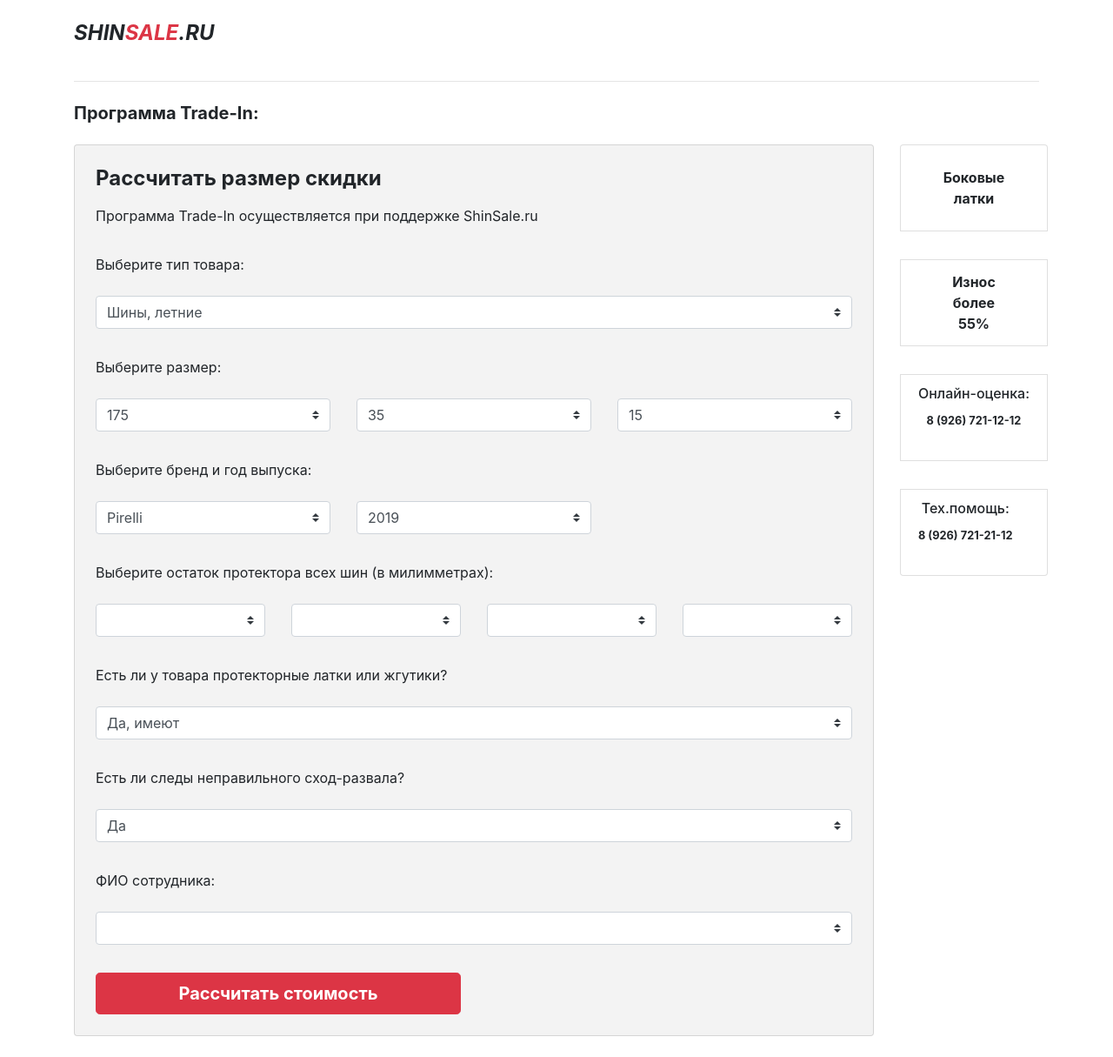
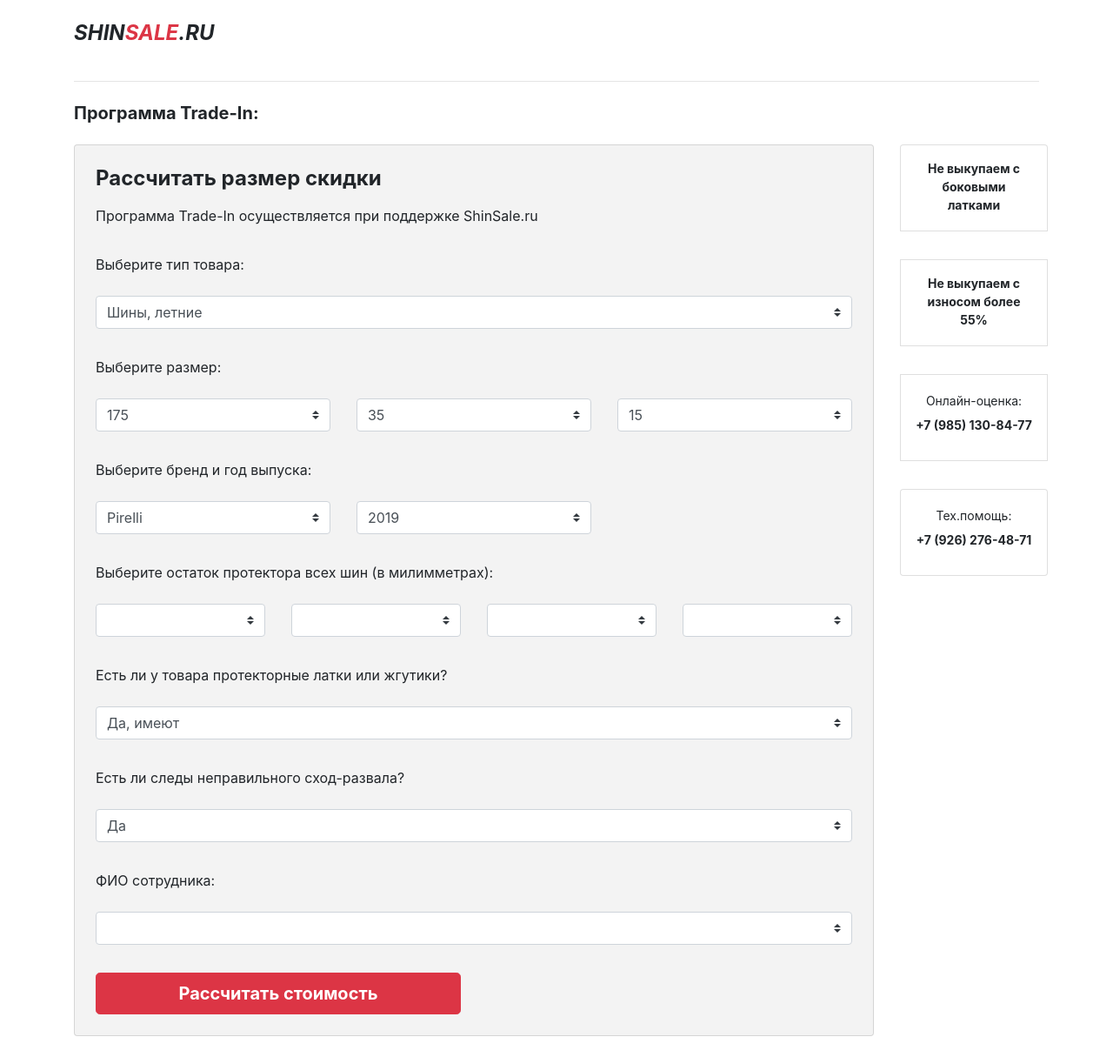
Before and after one commit to WhytryB/shins, a Django app: page / in a window 1280 px wide. Shown: the part 40-1255 px from the top of the page at 87% size. Run offline with Django 3.2, Linux system fonts and the light colour scheme; data comes from the database, SQL or seed files in the repository; both versions use the stored data as it was after the commit; lists and menus that the app fills with data are empty; some libraries are stand-ins or nearby versions.

Commit message:
uodate main

```diff
--- a/main/test.csv
+++ b/main/test.csv
@@ -1,2 +1,7 @@
 "person", "shine", "shirina","profile", "radius", "brand", "god","iznos1","iznos2","iznos3","iznos4", "latki", "sxod", "cena", "iznos", "skidka", "ind", "username","date"
 Денис Лысый Викторович,"Шины, летние",175,60,15,Pirelli,2018,21.0,21.0,21.0,21.0,Да,Да,1823,-162.5,427.5,752B895763,admin,2019-06-17 21:12:21.759690
+Денис Лысый Викторович,"Шины, зимние шипованные",175,60,15,Pirelli,2018,21.0,21.0,21.0,21.0,Да,Да,2127,-110.00000000000001,498.8,F1DBFD9071,admin,2019-06-18 14:10:57.496644
+Денис Лысый Викторович,"Шины, зимние шипованные",245,40,18,Pirelli,2018,7.0,7.0,7.0,7.0,Нет,Нет,7875,30.000000000000004,0,F041A6AC63,admin,2019-06-18 14:11:36.393397
+Денис Лысый Викторович,"Шины, зимние шипованные",175,65,15,Pirelli,2018,7.0,7.0,7.0,7.0,Нет,Нет,2625,30.000000000000004,0,928D770526,admin,2019-06-18 14:13:20.622224
+Денис Лысый Викторович,"Шины, зимние шипованные",245,40,18,Pirelli,2018,21.0,21.0,21.0,21.0,Нет,Нет,7875,-110.00000000000001,0,B61674385C,admin,2019-06-18 14:14:04.702469
+Денис Лысый Викторович,"Шины, летние",245,40,18,Pirelli,2018,21.0,21.0,21.0,21.0,Нет,Нет,6750,-162.5,0,0A70352E41,admin,2019-06-18 14:14:26.245824
--- a/static/main.css
+++ b/static/main.css
@@ -8,12 +8,20 @@
     max-width: 170px;
     min-height: 100px;
     max-height: 100px;
+    font-size: 14px !important;
+}
+
+.tex{
+    text-align: center !important;
+}
+
+li {
+
+text-align: center;
 
 }
 
-.tex{
-     transform: translate(-50%, -50%);
-  position: absolute;
-  top: 50%;
-  left: 50%;
+.pad{
+     height: 2em;  /* не в % */
+  line-height: 2em; /* не поддерживается Opera Mini [opera.com] */
 }
--- a/templates/main.html
+++ b/templates/main.html
@@ -558,31 +558,29 @@
 
 				<div class="col-md-2  order-md-2 mb-2">
 
-                    <ul class="list-group mb-0 p-0 text-left float-none shadow-none text-center">
+                    <ul class="list-group mb-0 p-0  float-none shadow-none text-center">
 
-                        <li class="list-group-item justify-content-between lh-condensed d-flex  mb-3 text-center p-3 text-center wid" style="display:grid;grid-template-columns:1fr 1fr 1fr;grid-template-rows:100px;">
-                            <span class="tex "><font color="#212529"><b>Боковые<br>латки</b><br>
+                        <li class="list-group-item  mb-3  p-3  wid text-center tex" >
+                          <b>Не выкупаем с<br>боковыми<br>латками</b>
 {#                                {% if latki %}- {{ latki }}#}
 {#                                {% endif %}#}
-                            </font></span>
+
+
+                </li>
+
+                        <li class="list-group-item  mb-3  p-3  wid text-center tex mt-3">
+                          <b>Не выкупаем с<br>износом более<br>55%</b>
+                        </li>
+
+                        <li class="list-group-item  mb-3  p-3  wid text-center tex mt-3 pad">
+
+                                  <span class="tex"><font color="#212529" class="text-center">Онлайн-оценка:<br><b>+7 (985) 130-84-77</b>
 
                         </li>
+                        <li class="list-group-item  mb-3  p-3  wid text-center tex mt-3 pad">
 
-                        <li class="list-group-item d-flex justify-content-between lh-condensed mt-3 mb-3 wid">
-                            <span class="tex"><font color="#212529" class="text-center"><b>Износ<br>более 55%</b></font></span>
-                        </li>
+                                Тех.помощь:<br><b>+7 (926) 276-48-71</b>
 
-                        <li class="list-group-item d-flex justify-content-between lh-condensed mt-3 mb-3 wid">
-                            <div class="text-center">
-                                <h6 >Онлайн-оценка:</h6>
-                                <font ><span style="font-size: 12.8px;" class="text-center"><b>8 (926) 721-12-12</b></span></font>
-                            </div>
-                        </li>
-                        <li class="list-group-item d-flex justify-content-between mt-3 mb-3 wid">
-                            <div class="text-center">
-                                <h6 >Тех.помощь:</h6>
-                                <small><b>8 (926) 721-21-12</b></small>
-                            </div>
                         </li>
                     </ul>
 
```
Also changed, not shown: main/sog.csv (+7 -0 lines), db.sqlite3.
